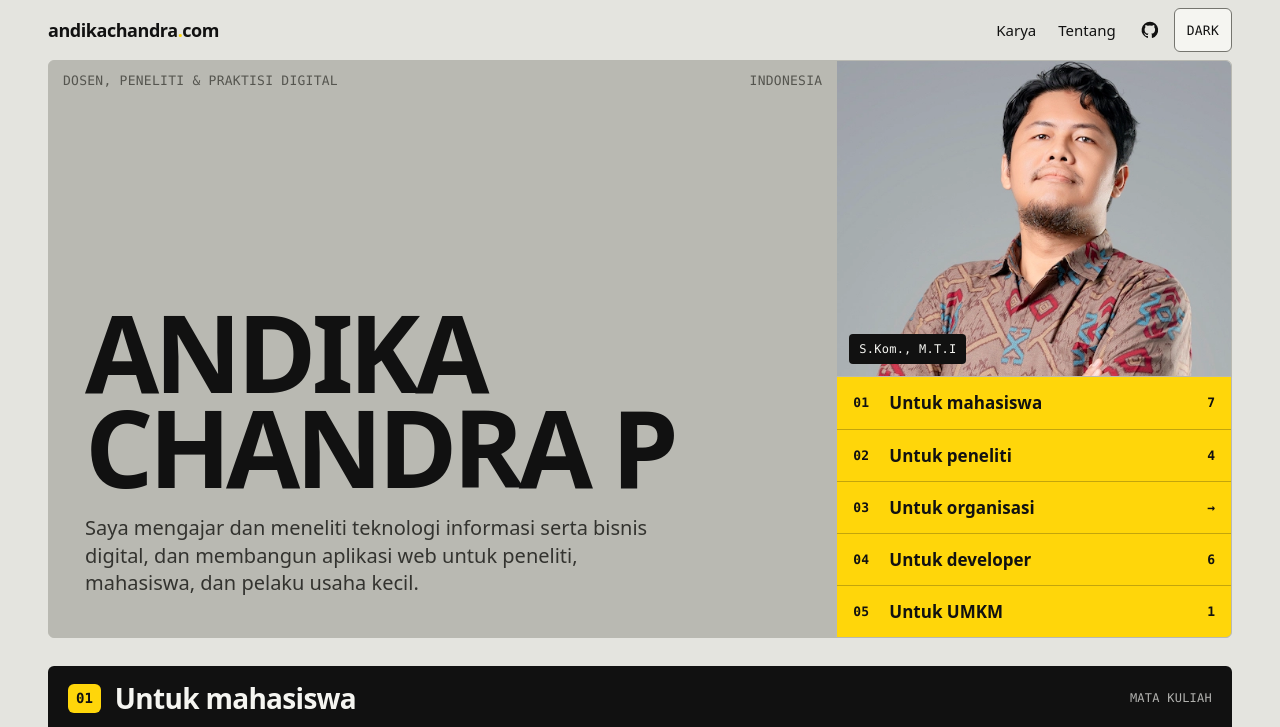
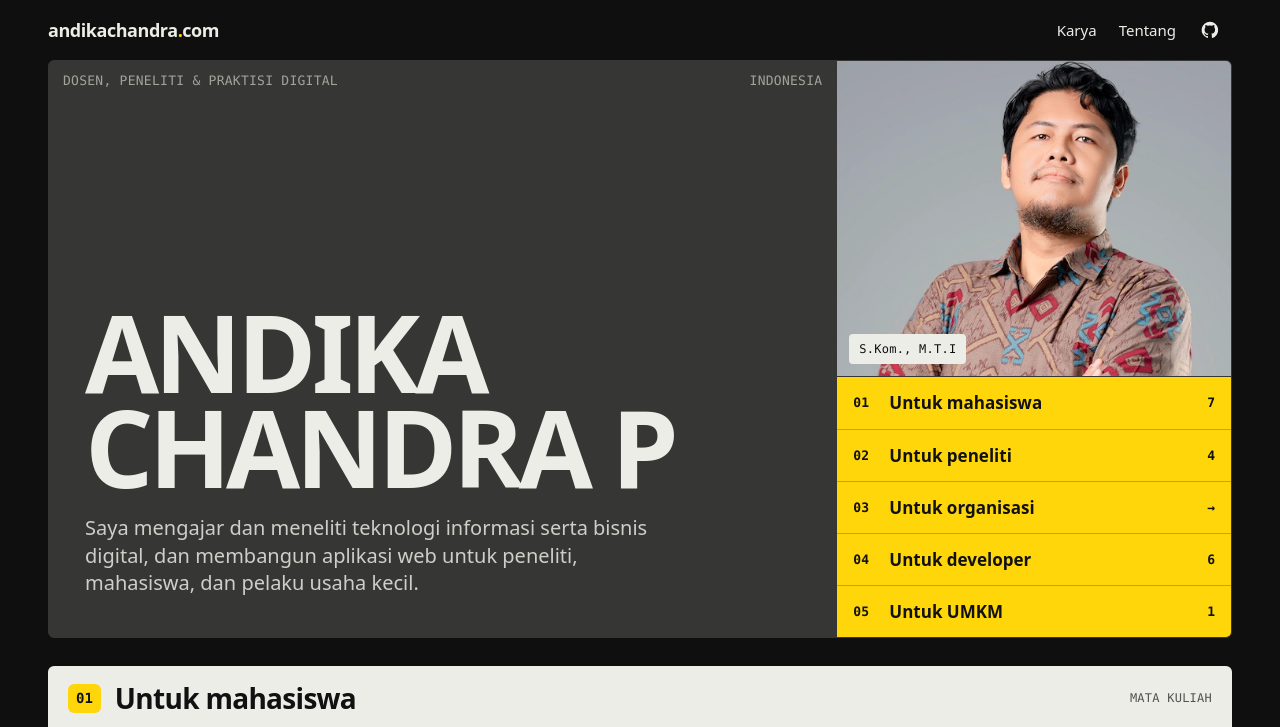
Before and after one commit to andikachandra23/andikachandra23, a plain HTML site: page index.html in a window 1280 px wide. Shown: the top 727 px of the page. Drawn offline with Linux system fonts and the light colour scheme; a web font is replaced by a local one.

Commit message:
Update index.html

```diff
--- a/index.html
+++ b/index.html
@@ -3,16 +3,6 @@
 <head>
 <meta charset="utf-8">
 <meta name="viewport" content="width=device-width, initial-scale=1, viewport-fit=cover">
-
-<script>
-  /* Set tema sebelum paint supaya tidak berkedip */
-  (function () {
-    var saved = null;
-    try { saved = localStorage.getItem('andika-theme'); } catch (e) {}
-    var theme = saved || (matchMedia('(prefers-color-scheme: light)').matches ? 'light' : 'dark');
-    document.documentElement.dataset.theme = theme;
-  })();
-</script>
 
 <title>Andika Chandra P — Dosen, Peneliti &amp; Praktisi Digital</title>
 <meta name="description" content="Portofolio Andika Chandra P, S.Kom., M.T.I — dosen dan peneliti teknologi informasi di bidang AI, socio-techno, dan bisnis digital. Mata kuliah, aplikasi web, dan publikasi ilmiah.">
@@ -21,8 +11,7 @@
 <meta property="og:title" content="Andika Chandra P — Dosen, Peneliti &amp; Praktisi Digital">
 <meta property="og:description" content="Mata kuliah, aplikasi web, dan publikasi ilmiah di bidang teknologi informasi, AI, dan bisnis digital.">
 <meta property="og:image" content="https://andikachandra.com/image/foto.webp">
-<meta name="theme-color" content="#0F0F0F" media="(prefers-color-scheme: dark)">
-<meta name="theme-color" content="#E4E4DF" media="(prefers-color-scheme: light)">
+<meta name="theme-color" content="#0F0F0F">
 
 <link rel="preconnect" href="https://fonts.googleapis.com">
 <link rel="preconnect" href="https://fonts.gstatic.com" crossorigin>
@@ -78,26 +67,6 @@
     --c-focus: 255 214 10;
     --font: 'Chivo', system-ui, -apple-system, sans-serif;
     --mono: 'Chivo Mono', ui-monospace, SFMono-Regular, Menlo, monospace;
-  }
-
-  :root[data-theme='light'] {
-    color-scheme: light;
-    --c-background: 228 228 223;
-    --c-surface: 245 245 241;
-    --c-surface-2: 236 236 231;
-    --c-border: 185 185 178;
-    --c-border-bright: 117 117 111;
-    --c-foreground: 17 17 17;
-    --c-body: 51 51 47;
-    --c-muted: 85 85 79;
-    --c-accent: 17 112 58;
-    --c-accent-solid: 255 214 10;
-    --c-accent-solid-hover: 240 198 0;
-    --c-on-accent: 17 17 17;
-    --c-pending: 138 66 8;
-    --c-bar: 17 17 17;
-    --c-on-bar: 245 245 241;
-    --c-focus: 17 17 17;
   }
 
   *, *::before, *::after { box-sizing: border-box; }
@@ -256,27 +225,6 @@
     color: rgb(var(--c-muted));
   }
   .icon-btn svg { width: 20px; height: 20px; }
-
-  .theme-btn {
-    display: inline-flex;
-    align-items: center;
-    justify-content: center;
-    min-width: 44px;
-    min-height: 44px;
-    padding-inline: 12px;
-    border: 1px solid rgb(var(--c-border-bright));
-    border-radius: 6px;
-    background: rgb(var(--c-surface));
-    color: rgb(var(--c-foreground));
-    font-family: var(--mono);
-    font-weight: 500;
-    font-size: .8125rem;
-    letter-spacing: .02em;
-    text-transform: uppercase;
-    cursor: pointer;
-    transition: background .15s ease;
-  }
-  .theme-btn:hover { background: rgb(var(--c-surface-2)); }
 
   /* ══════════════════════════════════════
      HERO
@@ -906,7 +854,6 @@
     .head-nav { gap: 0; }
     .head-link { padding-inline: 6px; font-size: .8125rem; }
     .icon-btn { width: 36px; height: 40px; }
-    .theme-btn { min-width: 38px; min-height: 40px; padding-inline: 7px; font-size: .6875rem; }
   }
 
   @media (prefers-reduced-motion: reduce) {
@@ -916,7 +863,7 @@
 
   @media print {
     body { background: #fff; color: #000; }
-    .head-nav, .theme-btn, .foot-links { display: none; }
+    .head-nav, .foot-links { display: none; }
   }
 </style>
 </head>
@@ -932,7 +879,6 @@
     <a class="icon-btn" href="https://github.com/andikachandra23" target="_blank" rel="noopener noreferrer" aria-label="GitHub">
       <svg viewBox="0 0 24 24" fill="currentColor" aria-hidden="true"><path d="M12 2a10 10 0 0 0-3.2 19.5c.5.1.7-.2.7-.5v-1.8c-2.8.6-3.4-1.2-3.4-1.2-.5-1.2-1.1-1.5-1.1-1.5-.9-.6.1-.6.1-.6 1 .1 1.5 1 1.5 1 .9 1.5 2.3 1.1 2.9.8.1-.7.4-1.1.6-1.4-2.2-.2-4.6-1.1-4.6-5 0-1.1.4-2 1-2.7-.1-.3-.4-1.3.1-2.7 0 0 .8-.3 2.7 1a9.3 9.3 0 0 1 5 0c1.9-1.3 2.7-1 2.7-1 .5 1.4.2 2.4.1 2.7.6.7 1 1.6 1 2.7 0 3.9-2.4 4.8-4.6 5 .4.3.7.9.7 1.9v2.8c0 .3.2.6.7.5A10 10 0 0 0 12 2z"/></svg>
     </a>
-    <button class="theme-btn" id="themeBtn" type="button" aria-label="Ganti tema">Dark</button>
   </nav>
 </header>
 
@@ -1384,29 +1330,6 @@
 (function () {
   'use strict';
 
-  var root = document.documentElement;
-  var btn = document.getElementById('themeBtn');
-
-  function isDark() {
-    /* Sumber kebenaran: atribut tema yang kita set sendiri, bukan getComputedStyle */
-    return root.getAttribute('data-theme') !== 'light';
-  }
-
-  function syncLabel() {
-    var next = isDark() ? 'Light' : 'Dark';
-    btn.textContent = next;
-    btn.setAttribute('aria-label', 'Ganti ke tema ' + next);
-  }
-
-  btn.addEventListener('click', function () {
-    var next = isDark() ? 'light' : 'dark';
-    root.setAttribute('data-theme', next);
-    try { localStorage.setItem('andika-theme', next); } catch (e) {}
-    syncLabel();
-  });
-
-  syncLabel();
-
   /* Jumlah karya per kategori di nav kuning; CTA tanpa kartu -> tanda panah */
   var counts = document.querySelectorAll('[data-count]');
   Array.prototype.forEach.call(counts, function (el) {
```
